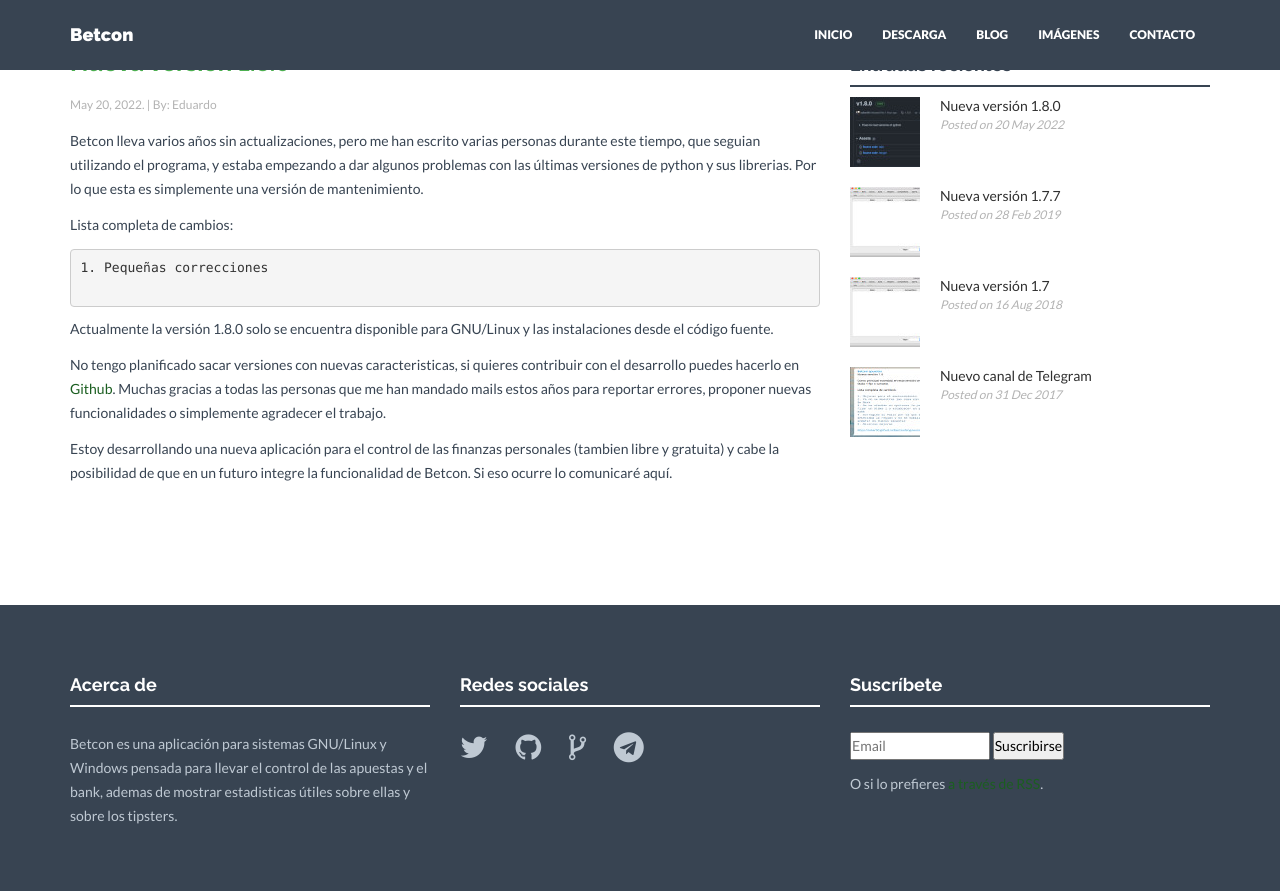
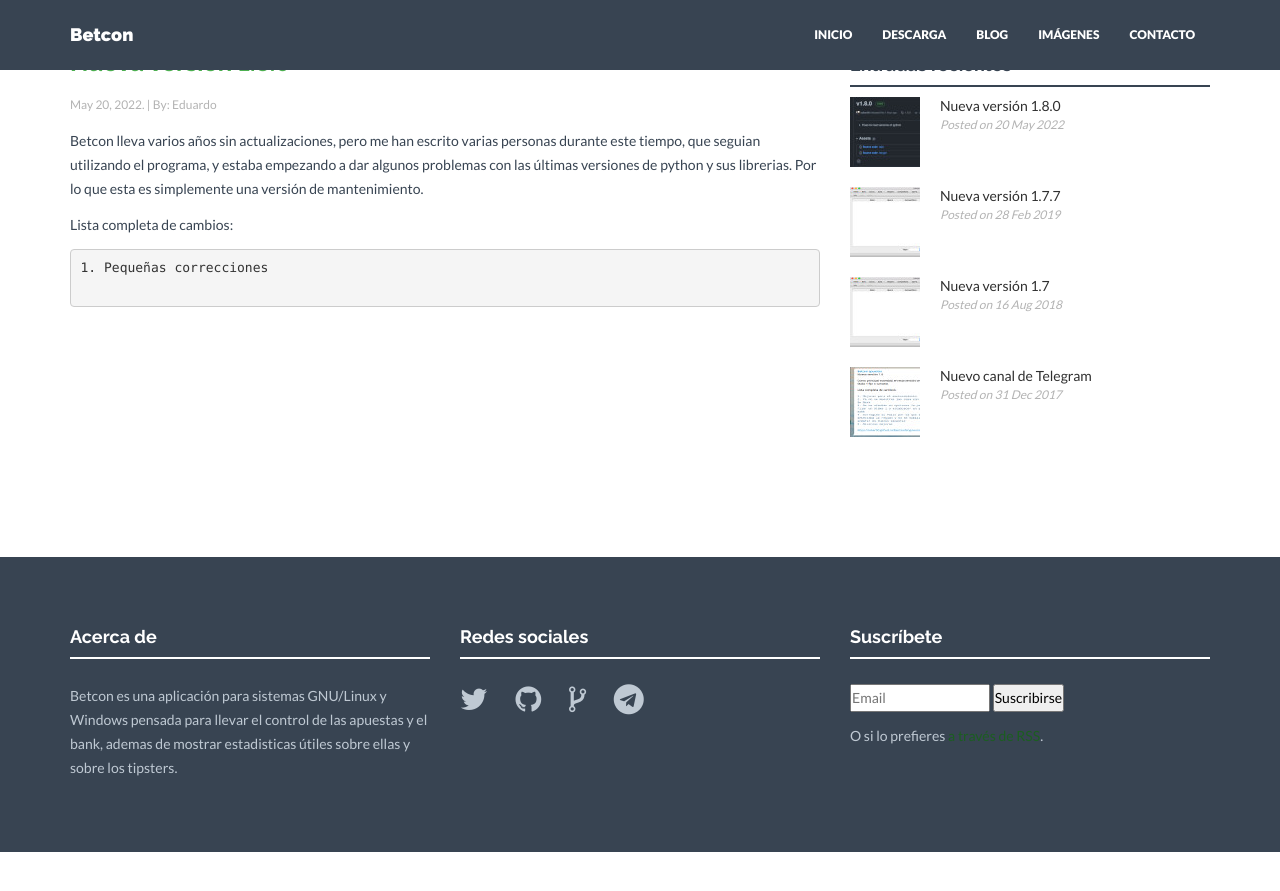
Before and after one commit to soker90/betcon, a Jekyll site: the page built from _posts/blog/2022-05-20-version-1.8.markdown, in a window 1280 px wide and 900 px high, scrolled down 579 px. Shown: the top 891 px of the window. Built offline with Jekyll 4.4.1, drawn with Linux system fonts in a browser that asks for light colours; nearby versions of some CDN libraries; comment, search, counter and statistics services are not loaded; after the commit the page ends 1431 px from its top, so only the background shows below that.

Commit message:
Update 2022-05-20-version-1.8.markdown

````diff
--- a/_posts/blog/2022-05-20-version-1.8.markdown
+++ b/_posts/blog/2022-05-20-version-1.8.markdown
@@ -19,8 +19,9 @@
 
 ```
 
-Actualmente la versión 1.8.0 solo se encuentra disponible para GNU/Linux y las instalaciones desde el código fuente.
+<!--- Actualmente la versión 1.8.0 solo se encuentra disponible para GNU/Linux y las instalaciones desde el código fuente.
 
 No tengo planificado sacar versiones con nuevas caracteristicas, si quieres contribuir con el desarrollo puedes hacerlo en [Github]('https://github.com/soker90/betcon'). Muchas gracias a todas las personas que me han mandado mails estos años para reportar errores, proponer nuevas funcionalidades o simplemente agradecer el trabajo.
 
 Estoy desarrollando una nueva aplicación para el control de las finanzas personales (tambien libre y gratuita) y cabe la posibilidad de que en un futuro integre la funcionalidad de Betcon. Si eso ocurre lo comunicaré aquí.
+-->
````
